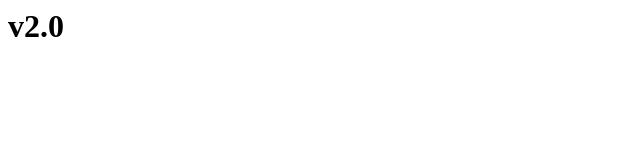
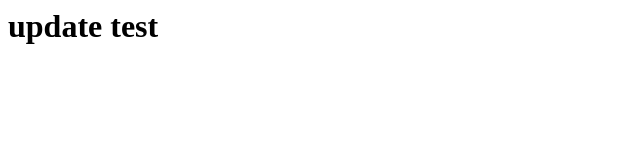
Before and after one commit to alejo-maya/test-tt-am-staticwebapp-source, a plain HTML site: page index.html in a window 1280 px wide. Shown: the whole page, without its empty margins (0-640 px from the left). Drawn offline with Linux system fonts and the light colour scheme.

Commit message:
update test

```diff
--- a/index.html
+++ b/index.html
@@ -1 +1 @@
-<h1>v2.0</h1>
+<h1>update test</h1>
```
